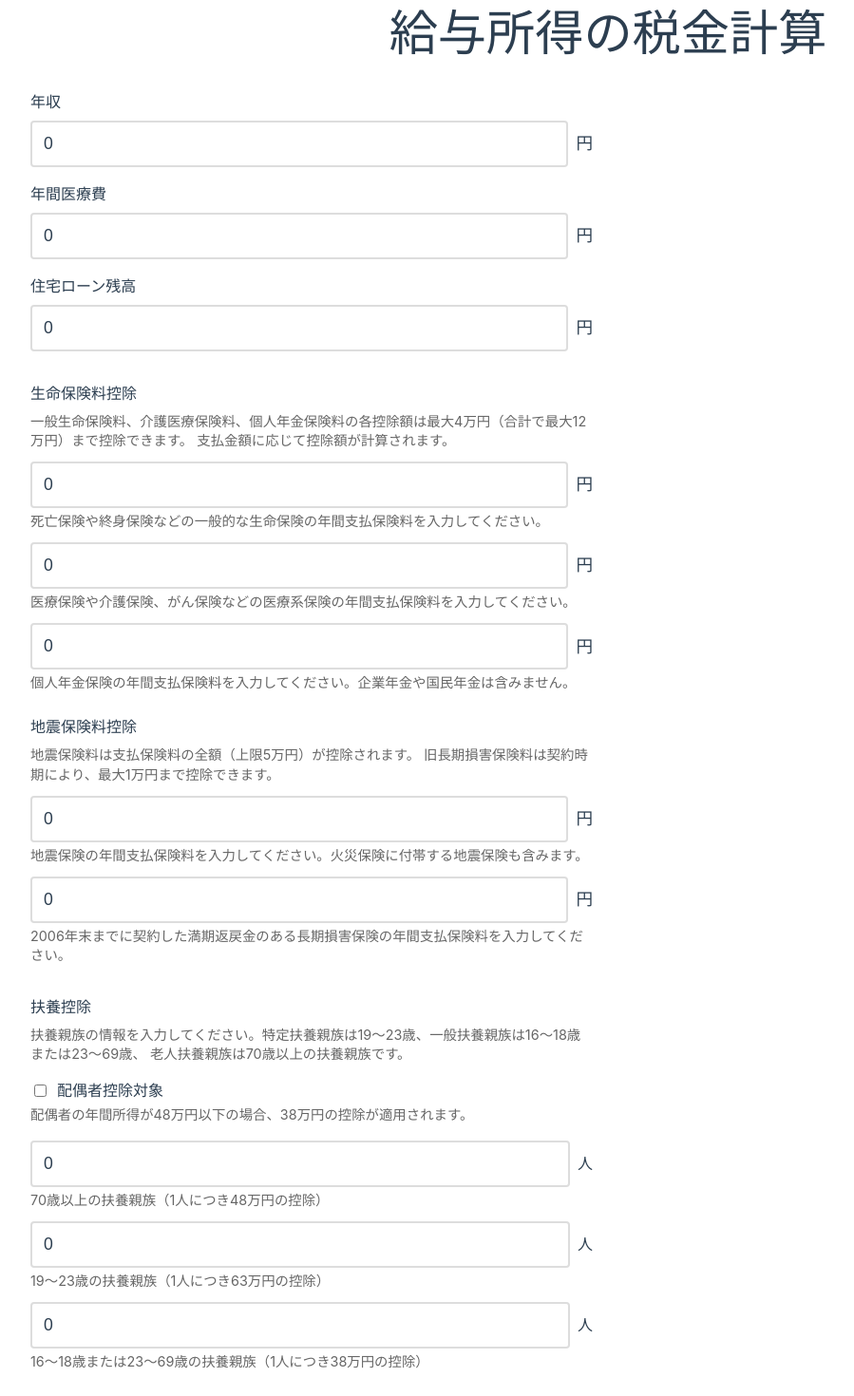
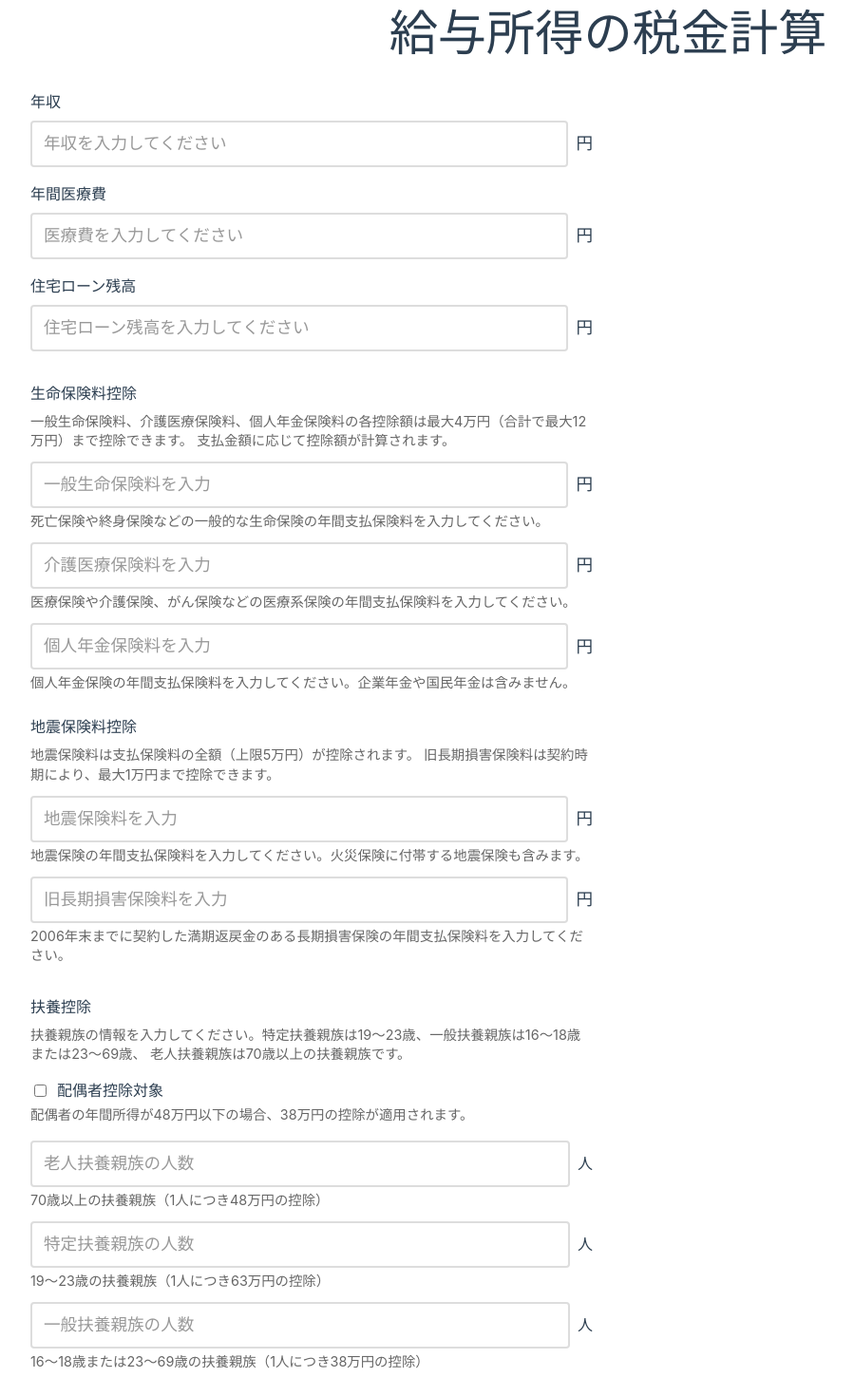
Before and after one commit to ykwyuta/tax, a React (Vite) app: page / in a window 1280 px wide. Shown: the part 60-1530 px from the top of the page at 95% size, without its empty margins (0-899 px from the left). Built offline with nearby package versions, Linux system fonts and the light colour scheme.

Commit message:
数値入力欄を修正

```diff
--- a/src/components/TaxCalculator.tsx
+++ b/src/components/TaxCalculator.tsx
@@ -54,6 +54,7 @@ const Input = styled.input`
   transition: border-color 0.3s;
   color: #2c3e50;
   background-color: #ffffff;
+  text-align: right;
 
   &:focus {
     outline: none;
@@ -62,6 +63,7 @@ const Input = styled.input`
 
   &::placeholder {
     color: #999;
+    text-align: left;
   }
 `;
 
@@ -320,6 +322,18 @@ export const TaxCalculator: React.FC = () => {
     }
   };
 
+  // 数値を3桁区切りでフォーマットする関数
+  const formatNumberInput = (value: number): string => {
+    if (value === 0) return '';
+    return value.toLocaleString();
+  };
+
+  // 入力値をパースする関数
+  const parseNumberInput = (value: string): number => {
+    // カンマを除去して数値に変換
+    return Number(value.replace(/,/g, ''));
+  };
+
   return (
     <Container>
       <Title>給与所得の税金計算</Title>
@@ -346,11 +360,10 @@ export const TaxCalculator: React.FC = () => {
             <InputWrapper>
               <Input
                 id="salary"
-                type="number"
-                value={annualSalary}
-                onChange={(e) => setAnnualSalary(Number(e.target.value))}
-                min={0}
-                step={10000}
+                type="text"
+                inputMode="numeric"
+                value={formatNumberInput(annualSalary)}
+                onChange={(e) => setAnnualSalary(parseNumberInput(e.target.value))}
                 placeholder="年収を入力してください"
               />
               <Currency>円</Currency>
@@ -360,11 +373,10 @@ export const TaxCalculator: React.FC = () => {
             <InputWrapper>
               <Input
                 id="medical"
-                type="number"
-                value={medicalExpenses}
-                onChange={(e) => setMedicalExpenses(Number(e.target.value))}
-                min={0}
-                step={1000}
+                type="text"
+                inputMode="numeric"
+                value={formatNumberInput(medicalExpenses)}
+                onChange={(e) => setMedicalExpenses(parseNumberInput(e.target.value))}
                 placeholder="医療費を入力してください"
               />
               <Currency>円</Currency>
@@ -374,11 +386,10 @@ export const TaxCalculator: React.FC = () => {
             <InputWrapper>
               <Input
                 id="loan"
-                type="number"
-                value={loanBalance}
-                onChange={(e) => setLoanBalance(Number(e.target.value))}
-                min={0}
-                step={100000}
+                type="text"
+                inputMode="numeric"
+                value={formatNumberInput(loanBalance)}
+                onChange={(e) => setLoanBalance(parseNumberInput(e.target.value))}
                 placeholder="住宅ローン残高を入力してください"
               />
               <Currency>円</Currency>
@@ -391,14 +402,13 @@ export const TaxCalculator: React.FC = () => {
             </Description>
             <InputWrapper>
               <Input
-                type="number"
-                value={insurances.generalLifeInsurance}
+                type="text"
+                inputMode="numeric"
+                value={formatNumberInput(insurances.generalLifeInsurance)}
                 onChange={(e) => setInsurances({
                   ...insurances,
-                  generalLifeInsurance: Number(e.target.value)
+                  generalLifeInsurance: parseNumberInput(e.target.value)
                 })}
-                min={0}
-                step={1000}
                 placeholder="一般生命保険料を入力"
               />
               <Currency>円</Currency>
@@ -409,14 +419,13 @@ export const TaxCalculator: React.FC = () => {
 
             <InputWrapper style={{ marginTop: '0.5rem' }}>
               <Input
-                type="number"
-                value={insurances.medicalLifeInsurance}
+                type="text"
+                inputMode="numeric"
+                value={formatNumberInput(insurances.medicalLifeInsurance)}
                 onChange={(e) => setInsurances({
                   ...insurances,
-                  medicalLifeInsurance: Number(e.target.value)
+                  medicalLifeInsurance: parseNumberInput(e.target.value)
                 })}
-                min={0}
-                step={1000}
                 placeholder="介護医療保険料を入力"
               />
               <Currency>円</Currency>
@@ -427,14 +436,13 @@ export const TaxCalculator: React.FC = () => {
 
             <InputWrapper style={{ marginTop: '0.5rem' }}>
               <Input
-                type="number"
-                value={insurances.pensionInsurance}
+                type="text"
+                inputMode="numeric"
+                value={formatNumberInput(insurances.pensionInsurance)}
                 onChange={(e) => setInsurances({
                   ...insurances,
-                  pensionInsurance: Number(e.target.value)
+                  pensionInsurance: parseNumberInput(e.target.value)
                 })}
-                min={0}
-                step={1000}
                 placeholder="個人年金保険料を入力"
               />
               <Currency>円</Currency>
@@ -450,14 +458,13 @@ export const TaxCalculator: React.FC = () => {
             </Description>
             <InputWrapper>
               <Input
-                type="number"
-                value={insurances.earthquakeInsurance}
+                type="text"
+                inputMode="numeric"
+                value={formatNumberInput(insurances.earthquakeInsurance)}
                 onChange={(e) => setInsurances({
                   ...insurances,
-                  earthquakeInsurance: Number(e.target.value)
+                  earthquakeInsurance: parseNumberInput(e.target.value)
                 })}
-                min={0}
-                step={1000}
                 placeholder="地震保険料を入力"
               />
               <Currency>円</Currency>
@@ -468,14 +475,13 @@ export const TaxCalculator: React.FC = () => {
 
             <InputWrapper style={{ marginTop: '0.5rem' }}>
               <Input
-                type="number"
-                value={insurances.oldLongTermInsurance}
+                type="text"
+                inputMode="numeric"
+                value={formatNumberInput(insurances.oldLongTermInsurance)}
                 onChange={(e) => setInsurances({
                   ...insurances,
-                  oldLongTermInsurance: Number(e.target.value)
+                  oldLongTermInsurance: parseNumberInput(e.target.value)
                 })}
-                min={0}
-                step={1000}
                 placeholder="旧長期損害保険料を入力"
               />
               <Currency>円</Currency>
@@ -507,14 +513,13 @@ export const TaxCalculator: React.FC = () => {
             {dependents.spouse && (
               <InputWrapper style={{ marginTop: '0.5rem' }}>
                 <Input
-                  type="number"
-                  value={dependents.spouseIncome}
+                  type="text"
+                  inputMode="numeric"
+                  value={formatNumberInput(dependents.spouseIncome)}
                   onChange={(e) => setDependents({
                     ...dependents,
-                    spouseIncome: Number(e.target.value)
+                    spouseIncome: parseNumberInput(e.target.value)
                   })}
-                  min={0}
-                  step={10000}
                   placeholder="配偶者の年間所得を入力"
                 />
                 <Currency>円</Currency>
@@ -526,14 +531,13 @@ export const TaxCalculator: React.FC = () => {
 
             <InputWrapper style={{ marginTop: '1rem' }}>
               <Input
-                type="number"
-                value={dependents.elderly}
+                type="text"
+                inputMode="numeric"
+                value={formatNumberInput(dependents.elderly)}
                 onChange={(e) => setDependents({
                   ...dependents,
-                  elderly: Number(e.target.value)
+                  elderly: parseNumberInput(e.target.value)
                 })}
-                min={0}
-                step={1}
                 placeholder="老人扶養親族の人数"
               />
               <span>人</span>
@@ -544,14 +548,13 @@ export const TaxCalculator: React.FC = () => {
 
             <InputWrapper style={{ marginTop: '0.5rem' }}>
               <Input
-                type="number"
-                value={dependents.specific}
+                type="text"
+                inputMode="numeric"
+                value={formatNumberInput(dependents.specific)}
                 onChange={(e) => setDependents({
                   ...dependents,
-                  specific: Number(e.target.value)
+                  specific: parseNumberInput(e.target.value)
                 })}
-                min={0}
-                step={1}
                 placeholder="特定扶養親族の人数"
               />
               <span>人</span>
@@ -562,14 +565,13 @@ export const TaxCalculator: React.FC = () => {
 
             <InputWrapper style={{ marginTop: '0.5rem' }}>
               <Input
-                type="number"
-                value={dependents.general}
+                type="text"
+                inputMode="numeric"
+                value={formatNumberInput(dependents.general)}
                 onChange={(e) => setDependents({
                   ...dependents,
-                  general: Number(e.target.value)
+                  general: parseNumberInput(e.target.value)
                 })}
-                min={0}
-                step={1}
                 placeholder="一般扶養親族の人数"
               />
               <span>人</span>
```
